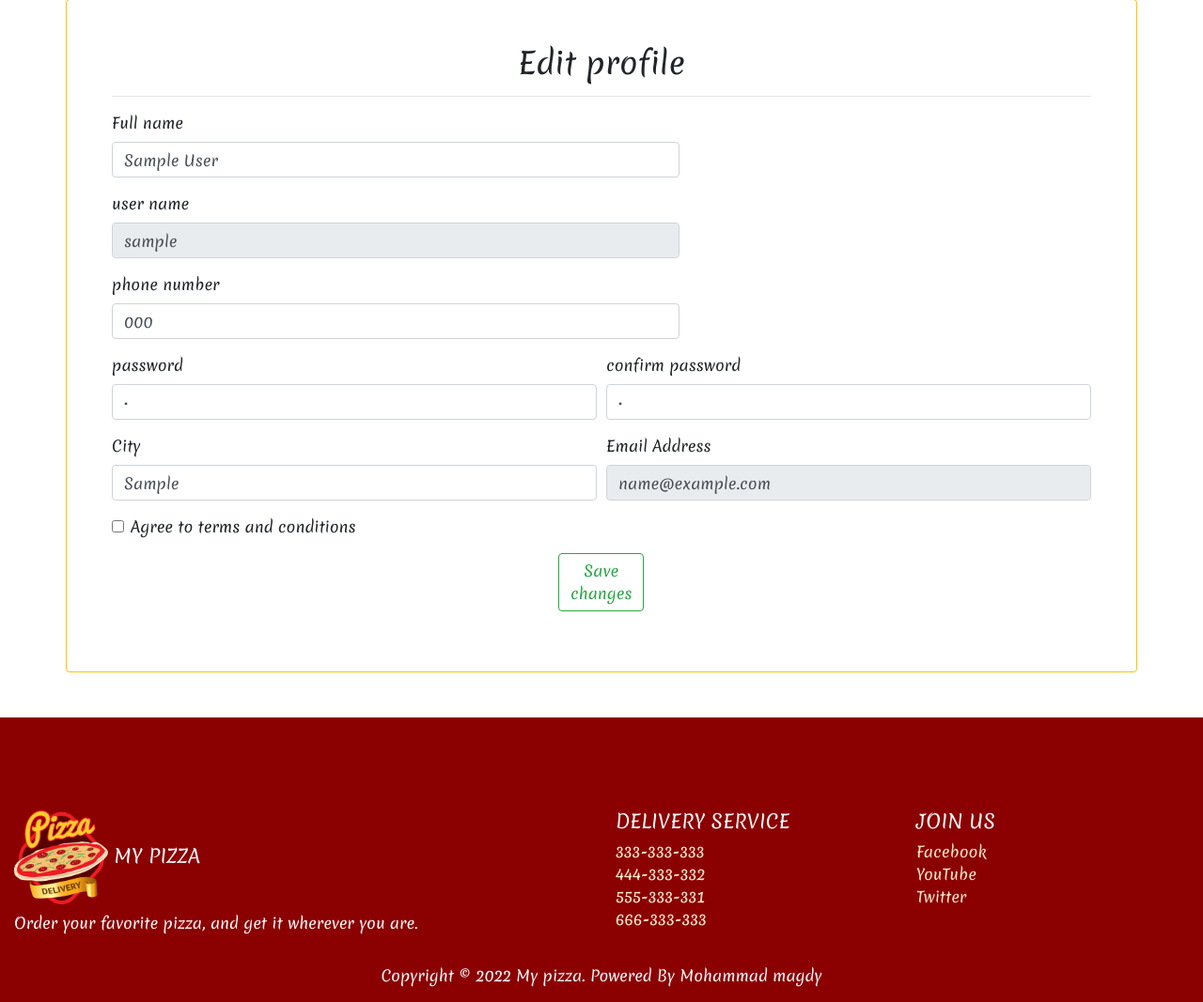
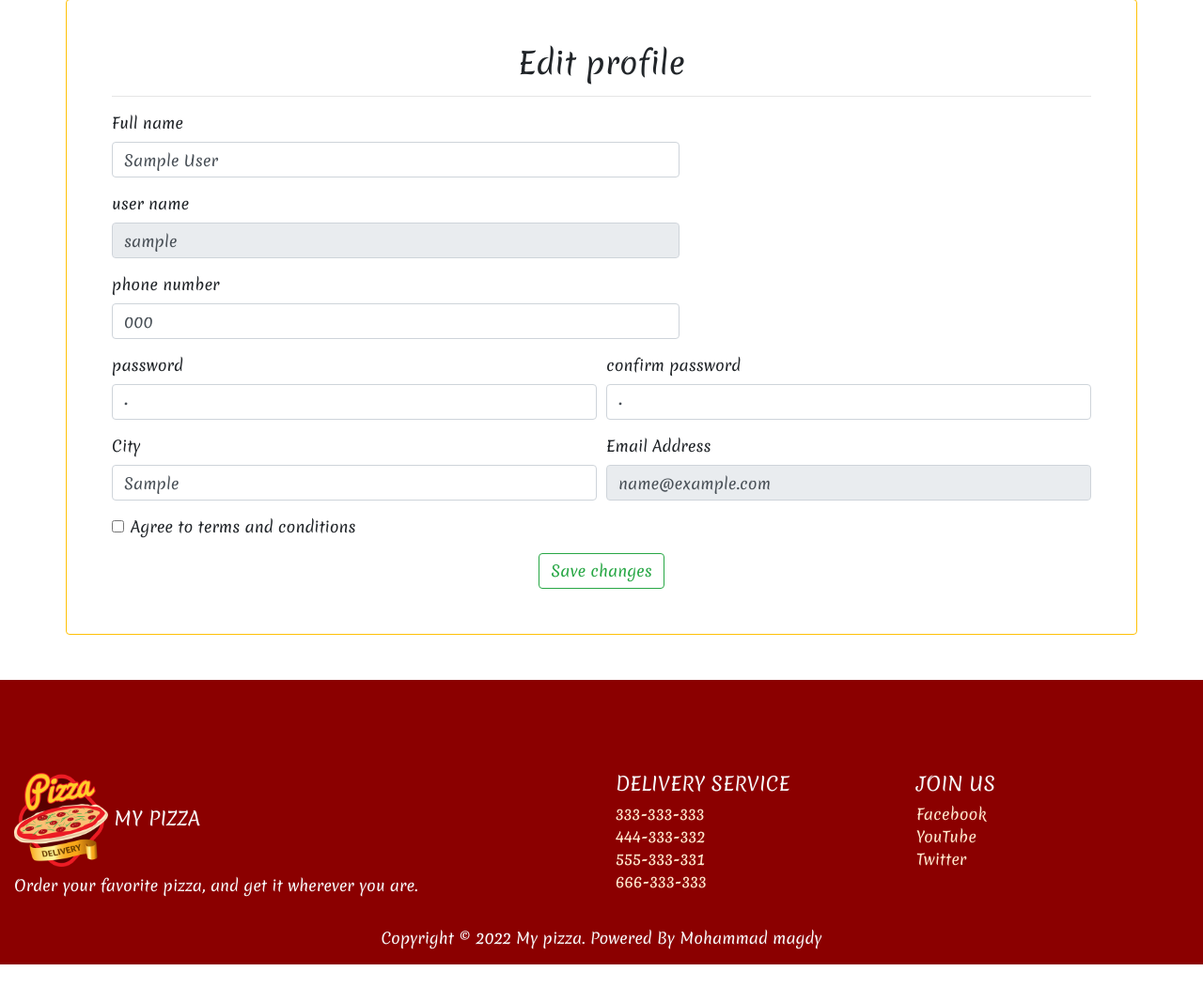
Before and after one commit to mohammadmagdyy/my-pizzaa, a Django app: page /profile in a window 1280 px wide. Shown: the part 138-1205 px from the top of the page at 94% size. After the commit the page ends 1165 px from the top, so only its background shows below. Run offline with Django 3.2, Linux system fonts and the light colour scheme; a user stored in the database is signed in; tables that the repository leaves empty hold one stand-in row (values such as "Sample post"); some libraries are stand-ins or nearby versions.

Commit message:
make it better

```diff
--- a/pizza/templates/pages/product/mycard.html
+++ b/pizza/templates/pages/product/mycard.html
@@ -38,7 +38,8 @@
 <hr>
 <h3>ordernumber:<span class="my-num"> {{order.id}} </span>with total:<span class="my-num">{{total}}</span> for<span class="my-num"> {{orderdetails.count}}</span> products</h3>
 <hr>
-<table class="table">
+<div class="table-responsive">
+<table class="table table-sm table-striped">
     <thead>
       <tr>
         <th scope="col">#</th>
@@ -74,6 +75,7 @@
 
     </tbody>
   </table>
+</div>
   <div class="row d-flex justify-content-center">
     <button type="button" class="btn btn-warning" data-toggle="modal" data-target="#exampleModal" >Check</button>
 
--- a/pizza/templates/pages/profile/profile.html
+++ b/pizza/templates/pages/profile/profile.html
@@ -222,10 +222,10 @@
         </div>
       {% endif %}
       {%  if request.user.is_authenticated %}
-      <div class="form-row">
-      <div class="col-lg-3 mb-3">
-      <button class="btn btn-outline-success" name="btnsave" type="submit"style="margin-left:475px;">Save changes </button>
-      </div>
+
+      <div class="row d-flex justify-content-center">
+      <button class="btn btn-outline-success" name="btnsave" type="submit">Save changes </button>
+
 
       </div>
       {% else %}
--- a/pizza/templates/pages/profile/signin.html
+++ b/pizza/templates/pages/profile/signin.html
@@ -63,8 +63,8 @@
       <input type="password" name="psw" style="height:45px;" value="{{password}}" class="form-control" id="validationServer0112"placeholder="Enter your password">
       <div class="input-group-addon" >
         <i class="bi bi-eye"  ></i>
-        <input type="checkbox"style="margin-buttom:5px;"   onclick="showpass()">
-        <svg xmlns="http://www.w3.org/2000/svg" width="16" height="16" fill="currentColor" class="bi bi-eye" viewBox="0 0 16 16">
+        <input type="checkbox"   onclick="showpass()">
+        <svg xmlns="http://www.w3.org/2000/svg" width="16" height="16" fill="currentColor" class="bi bi-eye" >
           <path d="M16 8s-3-5.5-8-5.5S0 8 0 8s3 5.5 8 5.5S16 8 16 8zM1.173 8a13.133 13.133 0 0 1 1.66-2.043C4.12 4.668 5.88 3.5 8 3.5c2.12 0 3.879 1.168 5.168 2.457A13.133 13.133 0 0 1 14.828 8c-.058.087-.122.183-.195.288-.335.48-.83 1.12-1.465 1.755C11.879 11.332 10.119 12.5 8 12.5c-2.12 0-3.879-1.168-5.168-2.457A13.134 13.134 0 0 1 1.172 8z"/>
           <path d="M8 5.5a2.5 2.5 0 1 0 0 5 2.5 2.5 0 0 0 0-5zM4.5 8a3.5 3.5 0 1 1 7 0 3.5 3.5 0 0 1-7 0z"/>
         </svg>
--- a/pizza/templates/pages/profile/signup.html
+++ b/pizza/templates/pages/profile/signup.html
@@ -77,7 +77,7 @@
         </div>
         <div class="col-lg-7  mb-3">
           <label for="validationServer02">user name</label>
-          <input type="text" class="form-control " style="height:45px;" name="user" id="validationServer032" placeholder="Enter your user name" value="{{user}}" required>
+          <input type="text" class="form-control " style="height:45px;" name="user" id="validationServer032" placeholder="Enter your user name" value="" required>
           <div id="libe" style="display:none;">
             Memorize well as you will use it to sign in
           </div>
--- a/pizza/views.py
+++ b/pizza/views.py
@@ -33,7 +33,7 @@ def signup(request):
     matt=None
     matt2=None
     terms=None
-    username=''
+    username=None
     if request.method == 'POST' and 'btnsubmitup' in request.POST:
         if 'fname' in request.POST and 'user' in request.POST and 'phone' in request.POST and 'city' in request.POST and 'email' in request.POST and 'confirmpass' in request.POST and 'gender' in request.POST and 'terms' in request.POST and 'pass' in request.POST:
             fname=request.POST['fname']
```
